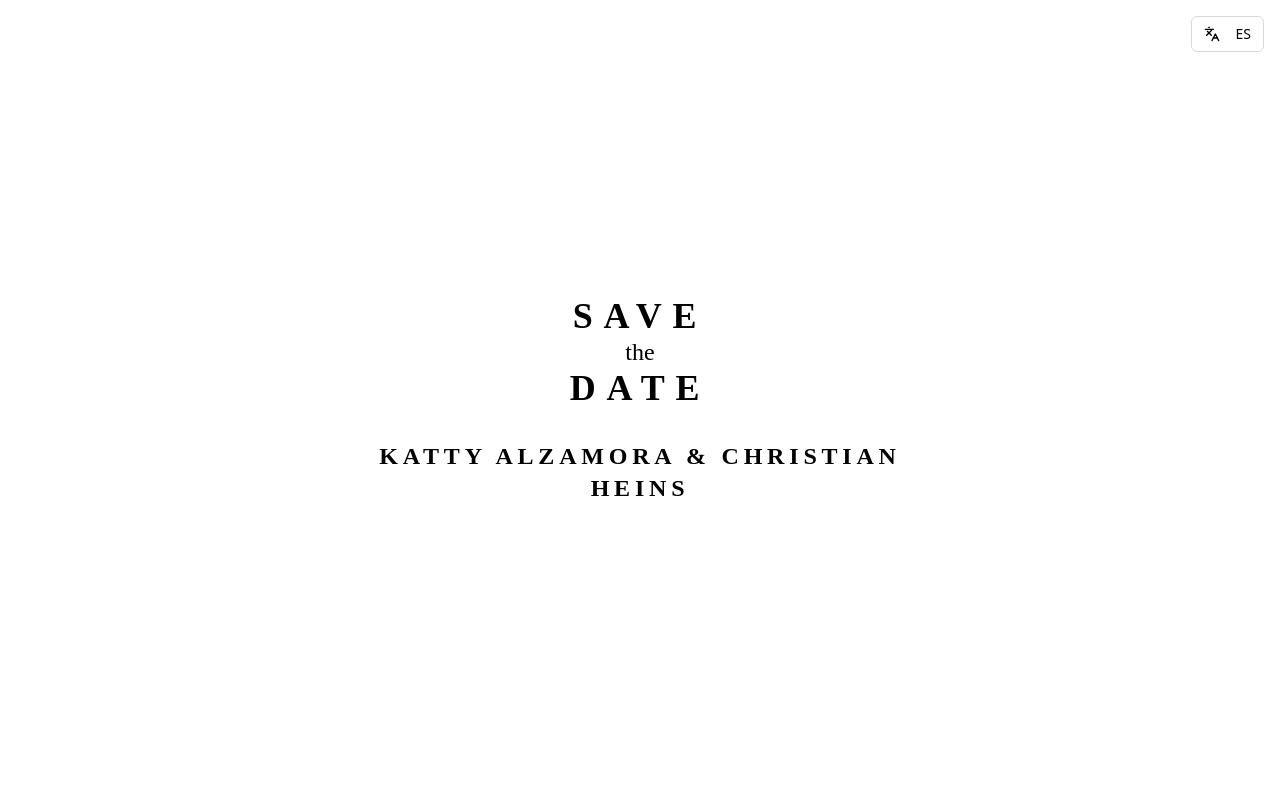
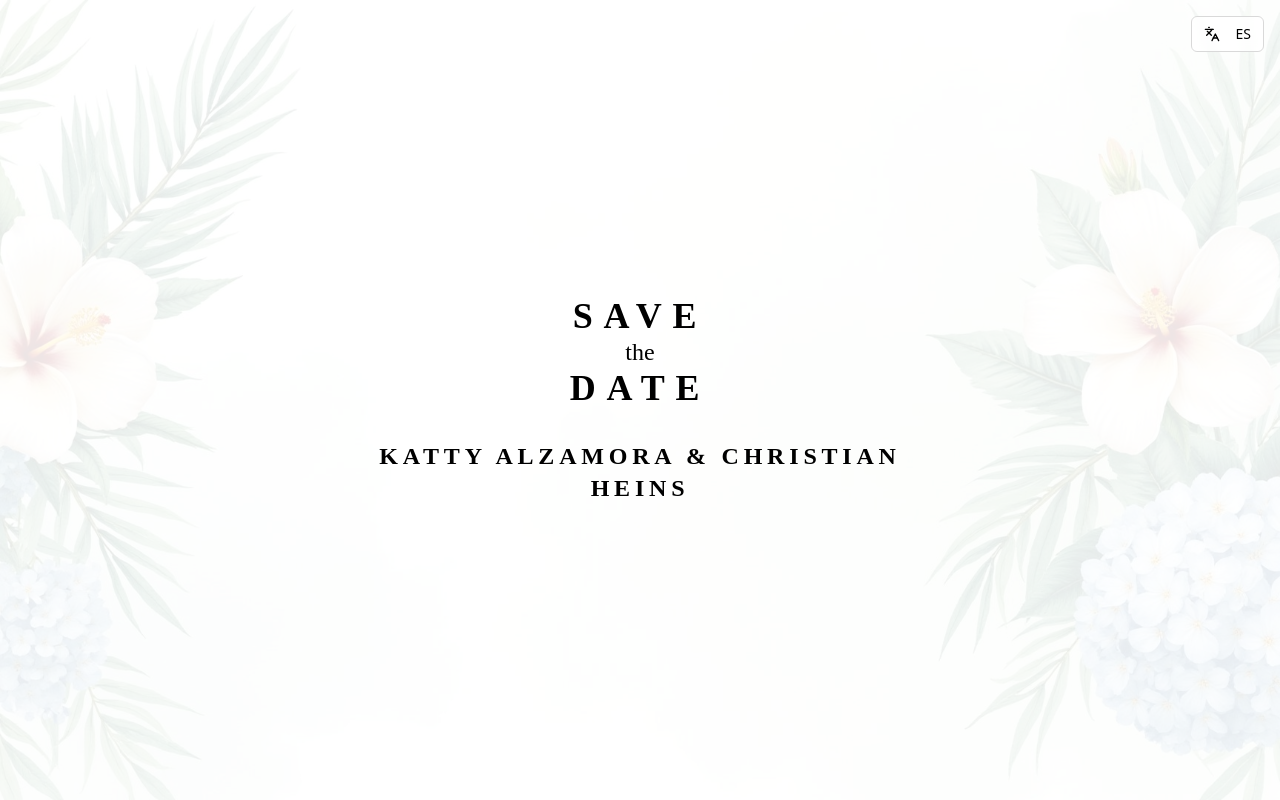
Before and after one commit to alzamorakatty-star/caribbean-love-story, a React (Vite) app: page / in a window 1280 px wide. Shown: the top 800 px of the page. Built offline with nearby package versions, Linux system fonts and the light colour scheme.

Commit message:
Reverted to commit 9654c61d5059a2e59a4228e1bbab1d80d206d40b

```diff
--- a/src/pages/WeddingPage.tsx
+++ b/src/pages/WeddingPage.tsx
@@ -40,17 +40,16 @@ const WeddingPage = () => {
   };
 
   return (
-    <div className="min-h-screen relative bg-background">
-      {/* Background - watercolor floral watermark */}
-      <div className="absolute inset-0 min-h-screen w-full z-[-1]">
+    <div className="min-h-screen relative overflow-hidden">
+      {/* Background - white with floral watermark */}
+      <div className="fixed inset-0 z-0 bg-background">
         <div
-          className="h-full w-full opacity-30"
+          className="absolute inset-0 opacity-10"
           style={{
             backgroundImage: `url(${watercolorFlower})`,
             backgroundSize: 'cover',
             backgroundPosition: 'center',
-            backgroundRepeat: 'no-repeat',
-            backgroundAttachment: 'scroll'
+            backgroundRepeat: 'no-repeat'
           }}
         ></div>
       </div>
```
